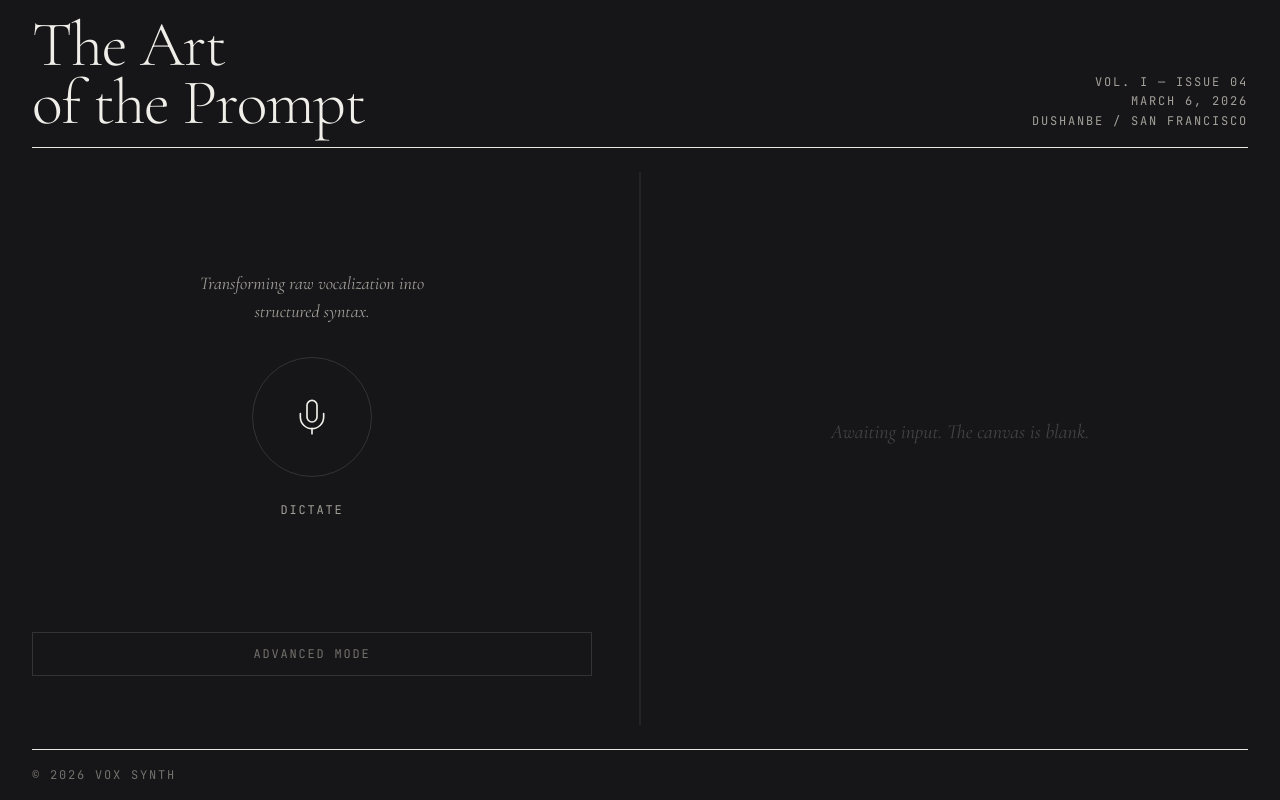
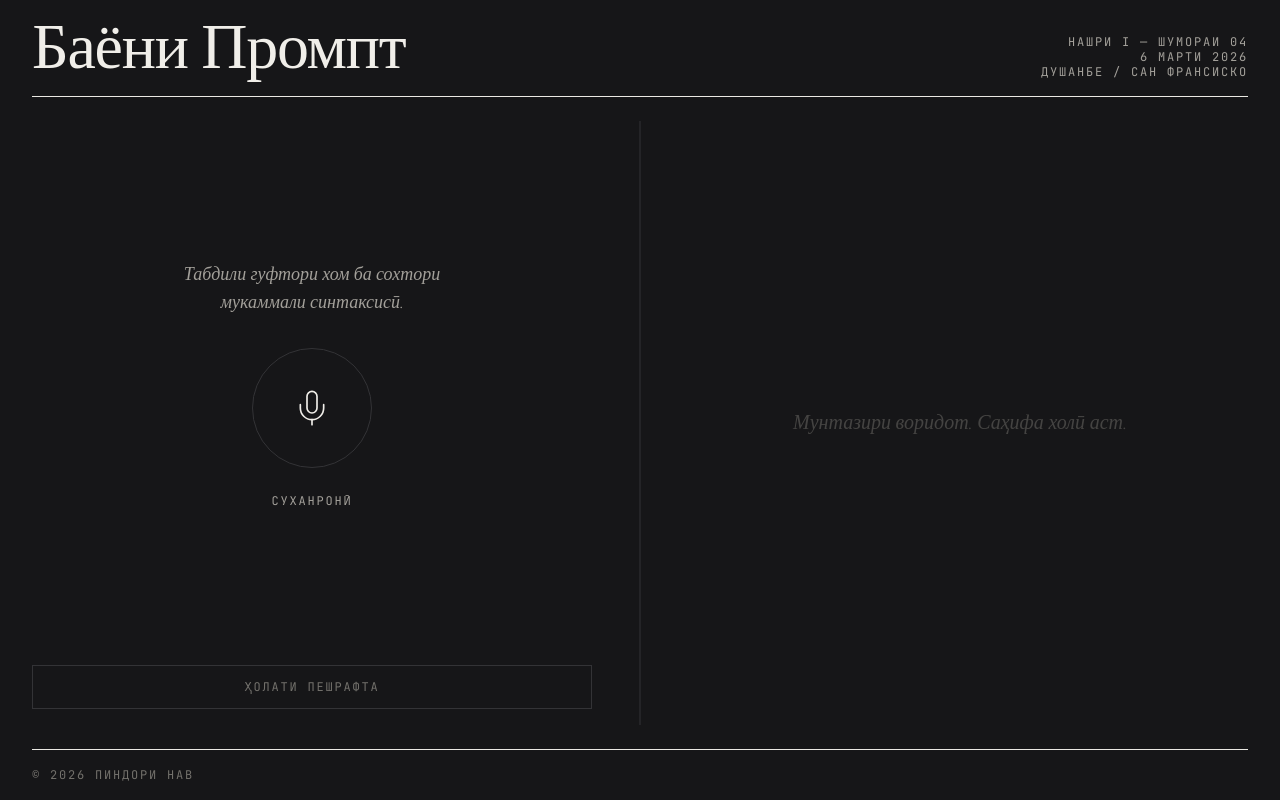
Before and after one commit to sobir-git/gemini-tjk-prompter, a React (Vite) app in the folder client/: page / in a window 1280 px wide. Built offline with nearby package versions, Linux system fonts and the light colour scheme; the HTML template or start-up script is replaced by a standard one.

Commit message:
feat: cleanup deprecated models and those without audio support

```diff
--- a/client/src/App.tsx
+++ b/client/src/App.tsx
@@ -25,9 +25,13 @@ export default function App() {
   }, [selectedModels])
 
   useEffect(() => {
-    setCurrentDate(new Date().toLocaleDateString('en-US', {
-      year: 'numeric', month: 'long', day: 'numeric',
-    }))
+    const date = new Date();
+    const months = [
+      'Январ', 'Феврал', 'Март', 'Апрел', 'Май', 'Июн',
+      'Июл', 'Август', 'Сентябр', 'Октябр', 'Ноябр', 'Декабр'
+    ];
+    const tajikDate = `${date.getDate()} ${months[date.getMonth()]}и ${date.getFullYear()}`;
+    setCurrentDate(tajikDate);
   }, [])
 
   const toggleModel = useCallback((modelId: string) => {
@@ -88,30 +92,42 @@ export default function App() {
   const isRecording = status === STATUS.RECORDING
   const isProcessing = status === STATUS.PROCESSING
 
+  useEffect(() => {
+    if (!advancedMode) return
+    const handleClickOutside = () => setAdvancedMode(false)
+    window.addEventListener('click', handleClickOutside)
+    return () => window.removeEventListener('click', handleClickOutside)
+  }, [advancedMode])
+
+  const toggleAdvanced = (e: React.MouseEvent) => {
+    e.stopPropagation()
+    setAdvancedMode(prev => !prev)
+  }
+
   return (
-    <div className="min-h-screen flex flex-col px-8 py-4 max-w-[1400px] mx-auto">
+    <div className="h-screen flex flex-col px-8 py-4 max-w-[1400px] mx-auto overflow-hidden bg-[var(--bg-primary)] text-[var(--text-primary)]">
       {/* Header / Masthead */}
-      <header className="flex justify-between items-end border-b border-[var(--border-strong)] pb-4 mb-6">
-        <h1 className="display-serif text-[4rem] font-light text-[var(--text-primary)]">
-          The Art<br />of the Prompt
+      <header className="flex justify-between items-end border-b border-[var(--border-strong)] pb-4 mb-6 flex-shrink-0">
+        <h1 className="display-serif text-[4rem] font-light text-[var(--text-primary)] leading-none">
+          Баёни Промпт
         </h1>
-        <div className="flex flex-col items-end mono-label text-[var(--text-secondary)] leading-relaxed">
-          <span>Vol. I — Issue 04</span>
+        <div className="flex flex-col items-end mono-label text-[var(--text-secondary)] leading-tight">
+          <span>Нашри I — Шумораи 04</span>
           <span>{currentDate}</span>
-          <span>Dushanbe / San Francisco</span>
+          <span>Душанбе / Сан Франсиско</span>
         </div>
       </header>
 
       {/* Main Layout */}
-      <main className="flex-1 flex relative">
+      <main className="flex-1 flex relative min-h-0">
         {/* Vertical Divider */}
         <div className="absolute left-1/2 top-0 bottom-0 w-px bg-[var(--border-subtle)] -translate-x-1/2" />
 
         {/* Left Column — Input Side */}
-        <section className="w-1/2 flex flex-col pr-12 py-4 h-[calc(100vh-280px)] min-h-[400px]">
+        <section className="w-1/2 flex flex-col pr-12 py-4 overflow-hidden relative">
           <div className="flex-1 flex flex-col items-center justify-center gap-8">
             <p className="italic-serif text-[var(--text-secondary)] text-lg text-center max-w-[280px]">
-              Transforming raw vocalization into structured syntax.
+              Табдили гуфтори хом ба сохтори мукаммали синтаксисӣ.
             </p>
 
             <div className="flex flex-col items-center gap-6">
@@ -126,27 +142,27 @@ export default function App() {
                 onClick={isRecording ? stopRecording : startRecording}
                 disabled={isProcessing}
                 className={`w-[120px] h-[120px] rounded-full border border-[var(--border-subtle)] flex items-center justify-center`}
-                aria-label={isRecording ? 'Stop Recording' : 'Start Recording'}
+                aria-label={isRecording ? 'Ист' : 'Оғоз'}
               >
                 {isRecording ? <MicOff size={40} strokeWidth={1} /> : <Mic size={40} strokeWidth={1} />}
               </motion.button>
 
               <span className="mono-label text-[var(--text-secondary)]">
-                {isRecording ? 'LISTENING...' : isProcessing ? 'PROCESSING...' : 'DICTATE'}
+                {isRecording ? 'ГӮШ КАРДА ИСТОДААМ...' : isProcessing ? 'КОРКАРД...' : 'СУХАНРОНӢ'}
               </span>
             </div>
           </div>
 
-          <div className="w-full mt-8 relative">
+          <div className="w-full mt-8 relative flex-shrink-0">
             <button
-              onClick={() => setAdvancedMode(v => !v)}
-              className={`w-full py-3 border mono-label transition-colors ${
+              onClick={toggleAdvanced}
+              className={`w-full py-3 border mono-label transition-colors hover:bg-[var(--bg-secondary)] ${
                 advancedMode
                   ? 'border-[var(--accent)] text-[var(--accent)]'
-                  : 'border-[var(--border-subtle)] text-[var(--text-muted)] hover:border-[var(--text-secondary)]'
+                  : 'border-[var(--border-subtle)] text-[var(--text-muted)] hover:text-[var(--text-secondary)]'
               }`}
             >
-              ADVANCED MODE
+              ҲОЛАТИ ПЕШРАФТА
             </button>
 
             <AnimatePresence>
@@ -162,6 +178,7 @@ export default function App() {
                     onToggleAdvanced={() => {}}
                     selectedModels={selectedModels}
                     onToggleModel={toggleModel}
+                    onClose={() => setAdvancedMode(false)}
                   />
                 </motion.div>
               )}
@@ -170,7 +187,7 @@ export default function App() {
         </section>
 
         {/* Right Column — Output Side */}
-        <section className="w-1/2 flex flex-col pl-12 py-4 h-[calc(100vh-280px)] min-h-[400px]">
+        <section className="w-1/2 flex flex-col pl-12 py-4 overflow-hidden h-full">
           <div className="flex-1 overflow-y-auto pr-4 custom-scrollbar">
             <ResultsPanel
               status={status}
@@ -184,10 +201,10 @@ export default function App() {
       </main>
 
       {/* Footer */}
-      <footer className="mt-6 pt-4 border-t border-[var(--border-strong)] flex justify-between items-center mono-label text-[var(--text-muted)]">
-        <span>© {new Date().getFullYear()} Vox Synth</span>
+      <footer className="mt-6 pt-4 border-t border-[var(--border-strong)] flex justify-between items-center mono-label text-[var(--text-muted)] flex-shrink-0">
+        <span>© {new Date().getFullYear()} Пиндори Нав</span>
         {advancedMode && (
-          <span className="opacity-60">{selectedModels.length} model{selectedModels.length > 1 ? 's' : ''} selected</span>
+          <span className="opacity-60">{selectedModels.length} {selectedModels.length > 1 ? 'моделҳо' : 'модел'} интихоб шудаанд</span>
         )}
       </footer>
     </div>
--- a/client/src/components/ResultsPanel.tsx
+++ b/client/src/components/ResultsPanel.tsx
@@ -35,8 +35,8 @@ export default function ResultsPanel({ status, results, error, onReset, advanced
             exit={{ opacity: 0 }}
             className="flex-1 flex items-center justify-center"
           >
-            <p className="italic-serif text-[var(--text-muted)] text-xl opacity-50">
-              Awaiting input. The canvas is blank.
+            <p className="italic-serif text-[var(--text-muted)] text-xl opacity-50 text-center">
+              Мунтазири воридот. Саҳифа холӣ аст.
             </p>
           </motion.div>
         )}
@@ -51,7 +51,7 @@ export default function ResultsPanel({ status, results, error, onReset, advanced
           >
             <div className="w-12 h-px bg-[var(--accent)] animate-pulse" />
             <p className="mono-label text-[var(--text-secondary)] animate-pulse">
-              Synthesizing...
+              Синтез рафта истодааст...
             </p>
           </motion.div>
         )}
@@ -92,10 +92,10 @@ export default function ResultsPanel({ status, results, error, onReset, advanced
                         className="flex items-center gap-2 mono-label text-[var(--text-secondary)] hover:text-[var(--text-primary)] transition-colors border border-[var(--border-subtle)] px-3 py-1.5 hover:bg-[var(--bg-secondary)]"
                       >
                         {copiedId === r.model ? <Check size={14} className="text-[var(--accent)]" /> : <Copy size={14} />}
-                        <span>{copiedId === r.model ? 'COPIED' : 'COPY'}</span>
+                        <span>{copiedId === r.model ? 'НУСХАБАРДОРӢ ШУД' : 'НУСХАБАРДОРӢ'}</span>
                       </button>
                       <span className="mono-label text-[var(--text-muted)] text-[10px]">
-                        {(r.time_ms / 1000).toFixed(2)}s
+                        {(r.time_ms / 1000).toFixed(2)}с
                       </span>
                     </div>
                     <div className="mt-8 border-t border-dotted border-[var(--border-subtle)] w-full opacity-50" />
@@ -108,7 +108,7 @@ export default function ResultsPanel({ status, results, error, onReset, advanced
               onClick={onReset}
               className="mt-4 mono-label text-[var(--text-muted)] hover:text-[var(--accent)] transition-colors self-center"
             >
-              [ CLEAR CANVAS ]
+              [ ТОЗА КАРДАНИ САҲИФА ]
             </button>
           </motion.div>
         )}
@@ -122,7 +122,7 @@ export default function ResultsPanel({ status, results, error, onReset, advanced
           >
             <div className="flex items-center gap-3 text-[var(--accent)]">
               <AlertCircle size={24} strokeWidth={1.5} />
-              <span className="mono-label">Transcription Interrupted</span>
+              <span className="mono-label">Транскрипсия қатъ шуд</span>
             </div>
             <p className="text-[var(--text-secondary)] italic-serif text-center max-w-md">
               {error}
@@ -131,7 +131,7 @@ export default function ResultsPanel({ status, results, error, onReset, advanced
               onClick={onReset}
               className="px-6 py-2 border border-[var(--accent)] text-[var(--accent)] mono-label hover:bg-[var(--accent)] hover:text-white transition-all"
             >
-              RETRY
+              ТАКРОР
             </button>
           </motion.div>
         )}
--- a/client/src/types.ts
+++ b/client/src/types.ts
@@ -30,9 +30,6 @@ export const AVAILABLE_MODELS: AvailableModel[] = [
   { id: 'gemini-2.5-flash-lite',         label: 'Gemini 2.5 Flash Lite' },
   { id: 'gemini-2.5-pro',                label: 'Gemini 2.5 Pro' },
   { id: 'gemini-2.0-flash',              label: 'Gemini 2.0 Flash' },
-  { id: 'gemini-2.0-flash-001',          label: 'Gemini 2.0 Flash 001' },
-  { id: 'gemini-2.0-flash-lite',         label: 'Gemini 2.0 Flash Lite' },
-  { id: 'gemini-2.0-flash-lite-001',     label: 'Gemini 2.0 Flash Lite 001' },
   { id: 'gemini-flash-latest',           label: 'Gemini Flash Latest' },
   { id: 'gemini-flash-lite-latest',      label: 'Gemini Flash Lite Latest' },
   { id: 'gemini-pro-latest',             label: 'Gemini Pro Latest' },
@@ -40,10 +37,4 @@ export const AVAILABLE_MODELS: AvailableModel[] = [
   { id: 'gemini-3-pro-preview',          label: 'Gemini 3 Pro Preview' },
   { id: 'gemini-3.1-flash-lite-preview', label: 'Gemini 3.1 Flash Lite Preview' },
   { id: 'gemini-3.1-pro-preview',        label: 'Gemini 3.1 Pro Preview' },
-  { id: 'gemma-3-1b-it',                 label: 'Gemma 3 1B IT' },
-  { id: 'gemma-3-4b-it',                 label: 'Gemma 3 4B IT' },
-  { id: 'gemma-3-12b-it',                label: 'Gemma 3 12B IT' },
-  { id: 'gemma-3-27b-it',                label: 'Gemma 3 27B IT' },
-  { id: 'gemma-3n-e2b-it',               label: 'Gemma 3n E2B IT' },
-  { id: 'gemma-3n-e4b-it',               label: 'Gemma 3n E4B IT' },
 ]
```
Also changed, not shown: client/src/components/ModelSelector.tsx (+15 -4 lines), 1 other file (tests, documents, lock files or other folders).
